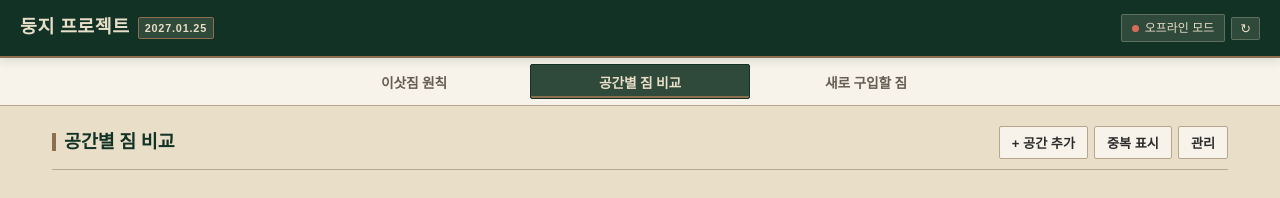
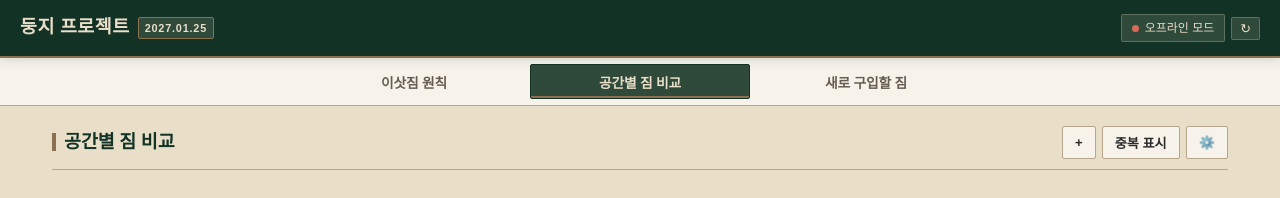
Before and after one commit to osunia/homesweethome, a plain HTML site: page index.html in a window 1280 px wide. Both pictures are taken after a click on the button "공간별 짐 비교". Drawn offline with Linux system fonts and the light colour scheme; no server answers; a web font is replaced by a local one.

Commit message:
Update index.html

```diff
--- a/index.html
+++ b/index.html
@@ -622,9 +622,9 @@
       <div class="toolbar">
         <div class="toolbar-title">공간별 짐 비교</div>
         <div class="btn-group">
-          <button class="btn" onclick="addSpace()">+ 공간 추가</button>
+          <button class="btn" onclick="addSpace()">+</button>
           <button class="btn" id="dupBtn" onclick="toggleDupMode()">중복 표시</button>
-          <button class="btn" id="manageBtn" onclick="toggleManageMode()">관리</button>
+          <button class="btn" id="manageBtn" onclick="toggleManageMode()">⚙️</button>
         </div>
       </div>
       <div class="mode-banner">
@@ -1004,7 +1004,7 @@
         if (!isUserTyping() || forceRender) {
           renderAll();
         }
-        setSyncStatus('ok', '실시간 동기화됨');
+        setSyncStatus('ok', '동기화됨');
       } catch (err) {
         console.error(err);
         setSyncStatus('error', '로컬 저장됨');
@@ -1039,7 +1039,7 @@
       const manageBtn = document.getElementById('manageBtn');
       if (manageBtn) {
         manageBtn.classList.remove('manage-active');
-        manageBtn.textContent = '관리';
+        manageBtn.textContent = '⚙️';
       }
 
       Object.keys(uiState).forEach(k => {
```
